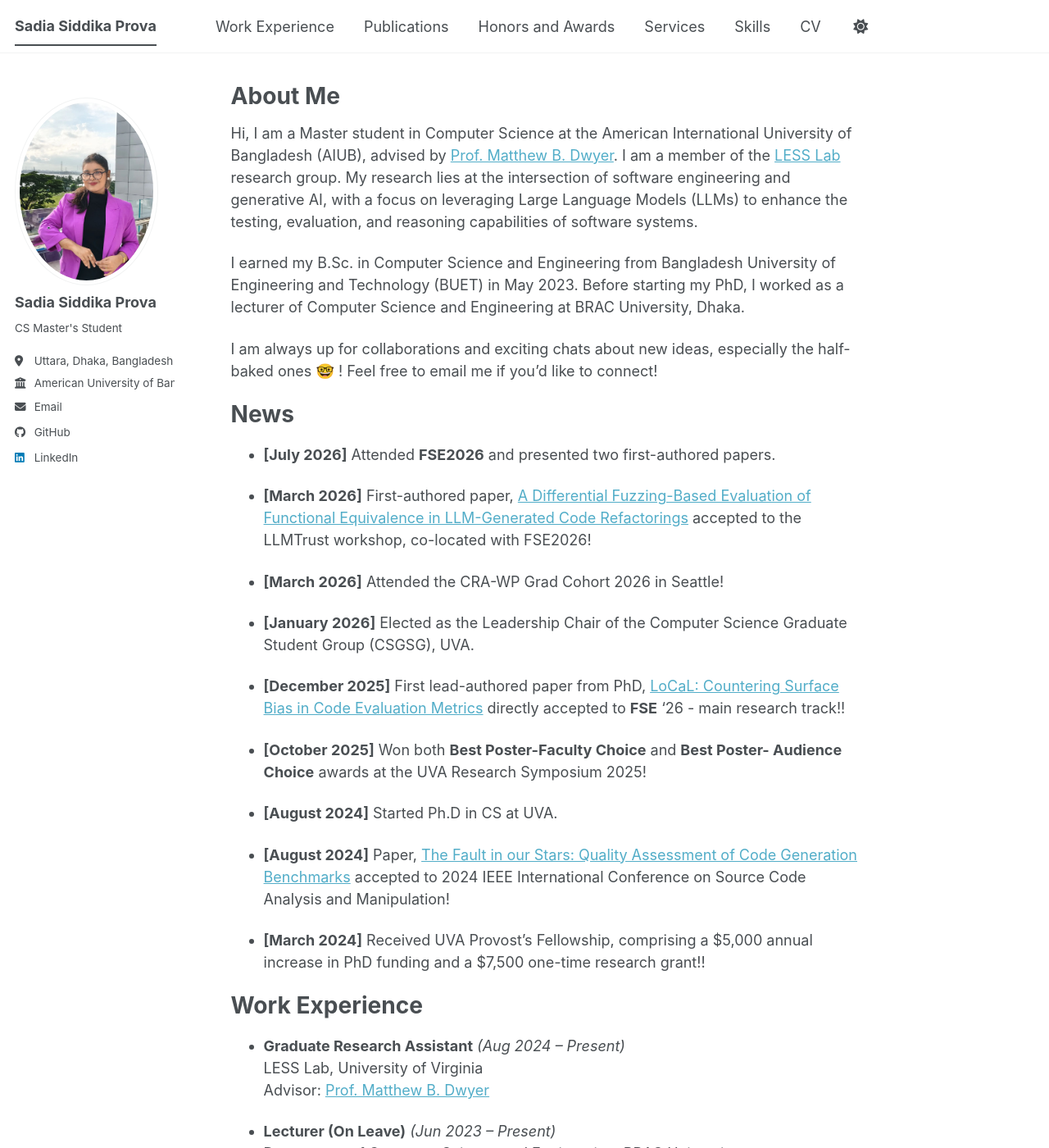
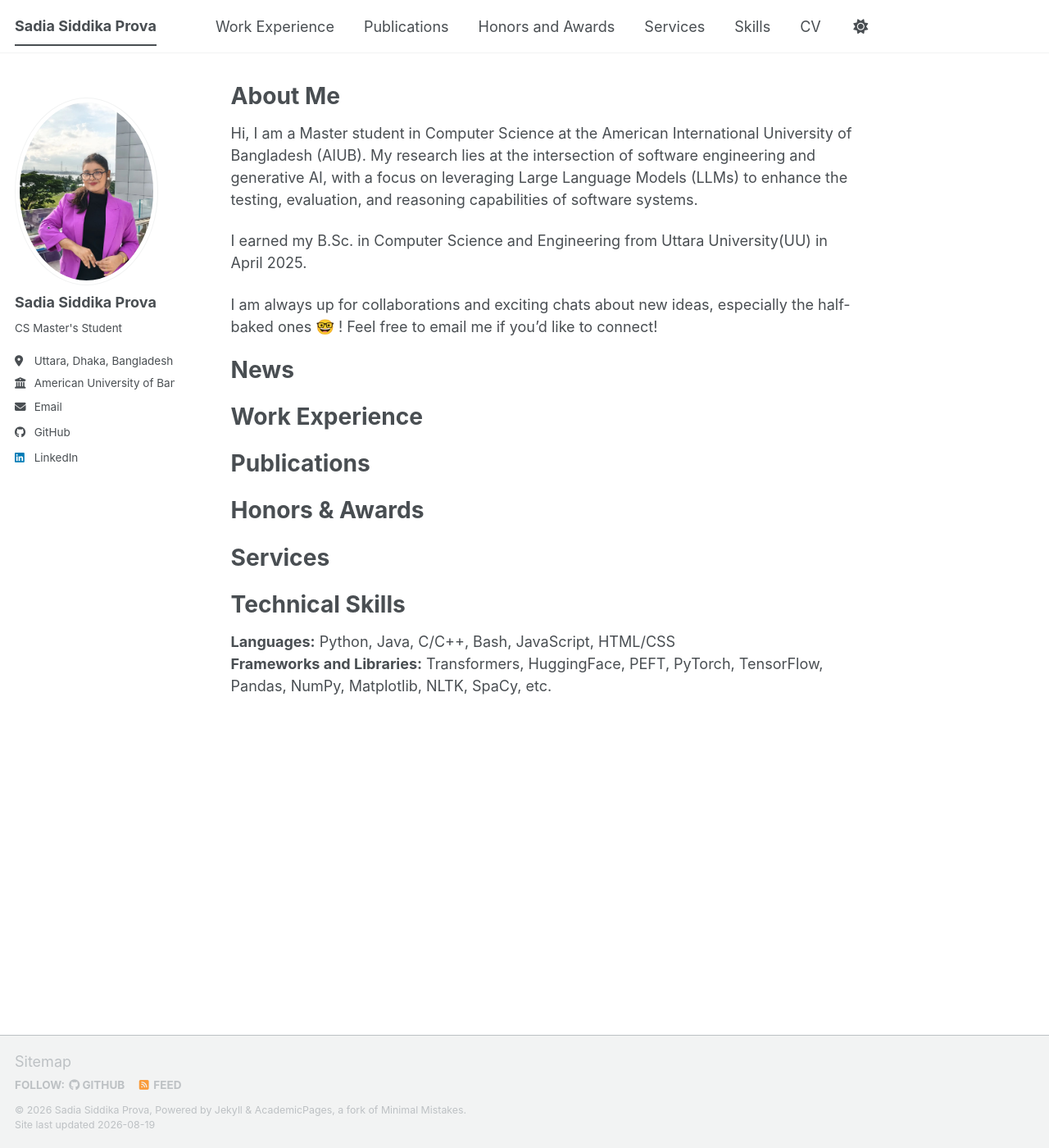
Before and after one commit to sadiaprova12/sadiaprova12.github.io, a Jekyll site: the page built from _pages/about.md, in a window 1280 px wide and 1400 px high. Shown: the whole window at 82% size. Built offline with Jekyll 4.4.1, drawn with Linux system fonts in a browser that asks for light colours; a script bundle is joined from its source files by our own code; library files that are not in the unit come from our copies; some of the changed text lies outside the part shown.

Commit message:
front page updated

```diff
--- a/_pages/about.md
+++ b/_pages/about.md
@@ -6,13 +6,13 @@ redirect_from:
   - /about.html
 ---
 <h1>About Me</h1>
-<p>Hi, I am a Master student in Computer Science at the American International University of Bangladesh (AIUB), advised by <a href="https://matthewbdwyer.github.io/"> Prof. Matthew B. Dwyer</a>. I am a member of the <a href="https://less-lab-uva.github.io/">LESS Lab</a> research group. My research lies at the intersection of software engineering and generative AI, with a focus on leveraging Large Language Models (LLMs) to enhance the testing, evaluation, and reasoning capabilities of software systems.</p>
-<p>I earned my B.Sc. in Computer Science and Engineering from Bangladesh University of Engineering and Technology (BUET) in May 2023. Before starting my PhD, I worked as a lecturer of Computer Science and Engineering at BRAC University, Dhaka. </p>
+<p>Hi, I am a Master student in Computer Science at the American International University of Bangladesh (AIUB). My research lies at the intersection of software engineering and generative AI, with a focus on leveraging Large Language Models (LLMs) to enhance the testing, evaluation, and reasoning capabilities of software systems.</p>
+<p>I earned my B.Sc. in Computer Science and Engineering from Uttara University(UU) in April 2025.</p>
 <p>I am always up for collaborations and exciting chats about new ideas, especially the half-baked ones 🤓 ! Feel free to email me if you’d like to connect! </p>
 
 <h1>News</h1>
 
-- **[July 2026]** Attended **FSE2026** and presented two first-authored papers.
+<!-- - **[July 2026]** Attended **FSE2026** and presented two first-authored papers.
 
 - **[March 2026]** First-authored paper, <a href="https://arxiv.org/abs/2602.15761">A Differential Fuzzing-Based Evaluation of Functional Equivalence in LLM-Generated Code Refactorings</a> accepted to the LLMTrust workshop, co-located with FSE2026!
 
@@ -28,14 +28,14 @@ redirect_from:
 
 - **[August 2024]** Paper, <a href="https://ieeexplore.ieee.org/stamp/stamp.jsp?tp=&arnumber=10795375">The Fault in our Stars: Quality Assessment of Code Generation Benchmarks</a> accepted to 2024 IEEE International Conference on Source Code Analysis and Manipulation!
 
-- **[March 2024]** Received UVA Provost's Fellowship, comprising a $5,000 annual increase in PhD funding and a $7,500 one-time research grant!!
+- **[March 2024]** Received UVA Provost's Fellowship, comprising a $5,000 annual increase in PhD funding and a $7,500 one-time research grant!! -->
 
 
 
 <span id="experience"></span>
 # Work Experience
 
-- **Graduate Research Assistant** *(Aug 2024 – Present)*
+<!-- - **Graduate Research Assistant** *(Aug 2024 – Present)*
   LESS Lab, University of Virginia
   Advisor: <a href="https://matthewbdwyer.github.io/">Prof. Matthew B. Dwyer</a>
 
@@ -43,40 +43,29 @@ redirect_from:
   Department of Computer Science and Engineering, BRAC University
 
 - **Remote Research Collaborator** *(Jun 2023 – Dec 2023)*
-  Security and Software Engineering (S2E) Lab, University of Notre Dame, Indiana
+  Security and Software Engineering (S2E) Lab, University of Notre Dame, Indiana -->
 
 
 <span id="publications"></span>
 # Publications
 
-- **LoCaL: Countering Surface Bias in Code Evaluation Metrics**
-**Simantika Bhattacharjee Dristi**, Matthew B. Dwyer
-ACM International Conference on the Foundations of Software Engineering (**FSE**), 2026. [<a href="https://dl.acm.org/doi/abs/10.1145/3797089" target="_blank">Paper</a>]
-
-- **A Differential Fuzzing-Based Evaluation of Functional Equivalence in LLM-Generated Code Refactorings**
-**Simantika Bhattacharjee Dristi**, Matthew B. Dwyer
-International Workshop on Software Engineering for and with Trustworthy LLMs (**LLMTrust**), 2026. [<a href="https://dl.acm.org/doi/10.1145/3803437.3806717" target="_blank">Paper</a>]
-
-- **The Fault in our Stars: Quality Assessment of Code Generation Benchmarks**
-Mohammed Latif Siddiq, **Simantika Bhattacharjee Dristi**, Joy Saha, Joanna C. S. Santos
-IEEE International Workshop on Source Code Analysis and Manipulation, 2024.  [<a href="https://ieeexplore.ieee.org/stamp/stamp.jsp?tp=&arnumber=10795375" target="_blank">Paper</a>]
 
 
 
 <span id="award"></span>
 # Honors & Awards
-- Served in the Artifact Evaluation Program Committee for **ASE 2026**.
+<!-- - Served in the Artifact Evaluation Program Committee for **ASE 2026**.
 - Received Travel Grant to attend **CRA-WP Grad Cohort 2026**.
 - Won **Best Poster – Faculty Choice** and **Best Poster – Audience Choice** at the UVA Research Symposium 2025.
 - Received the **UVA Provost’s Fellowship** (additional \$5,000/year PhD support + \$7,500 one-time research award).
-- Received **Dean’s List** and **University Merit Scholarship** from the Department of CSE, BUET.
+- Received **Dean’s List** and **University Merit Scholarship** from the Department of CSE, BUET. -->
 
 
 <span id="services"></span>
 # Services
 
-- Leadership Chair, Computer Science Graduate Student Group (CSGSG), 2026
-- General Secretary, Association of Bangladeshi Students at UVA (ABS@UVA), 2025–2026 Committee
+<!-- - Leadership Chair, Computer Science Graduate Student Group (CSGSG), 2026
+- General Secretary, Association of Bangladeshi Students at UVA (ABS@UVA), 2025–2026 Committee -->
 
 
 <span id="skills"></span>
```
